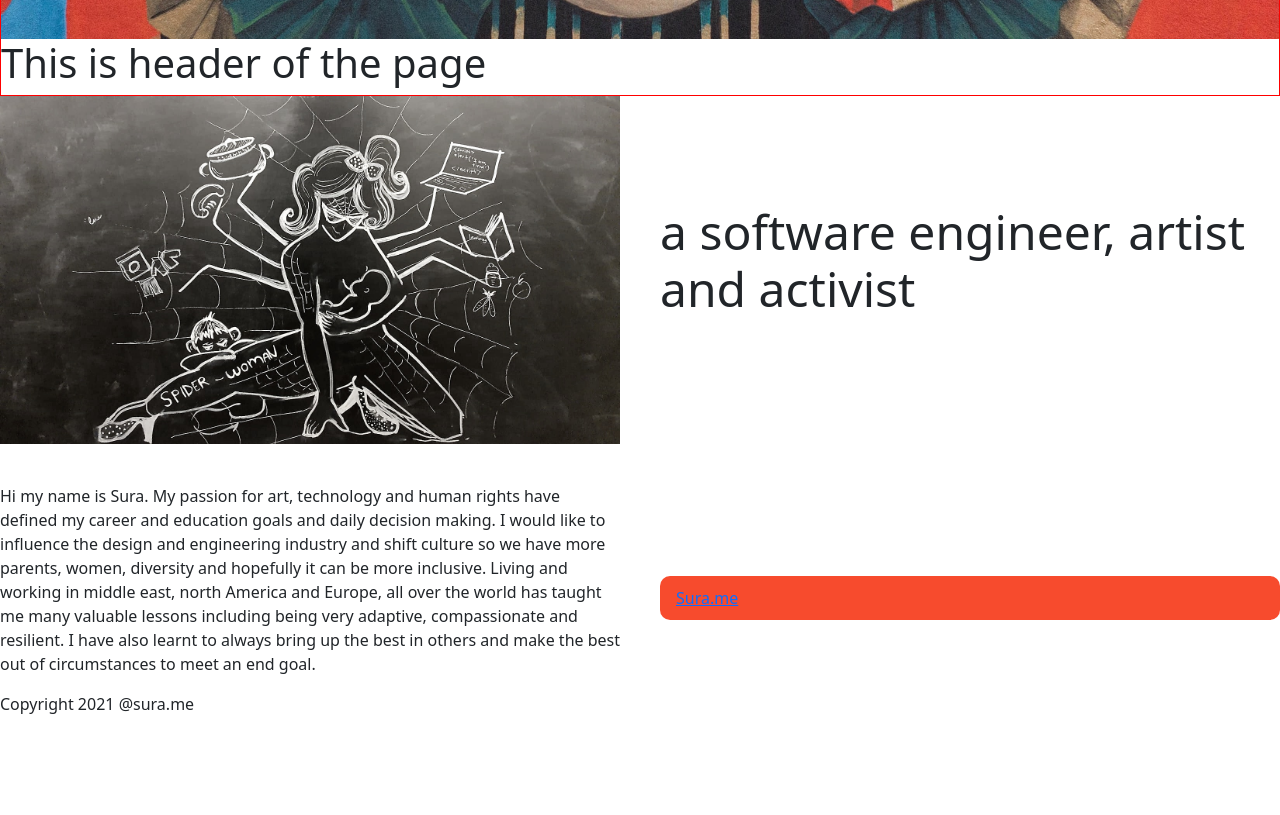
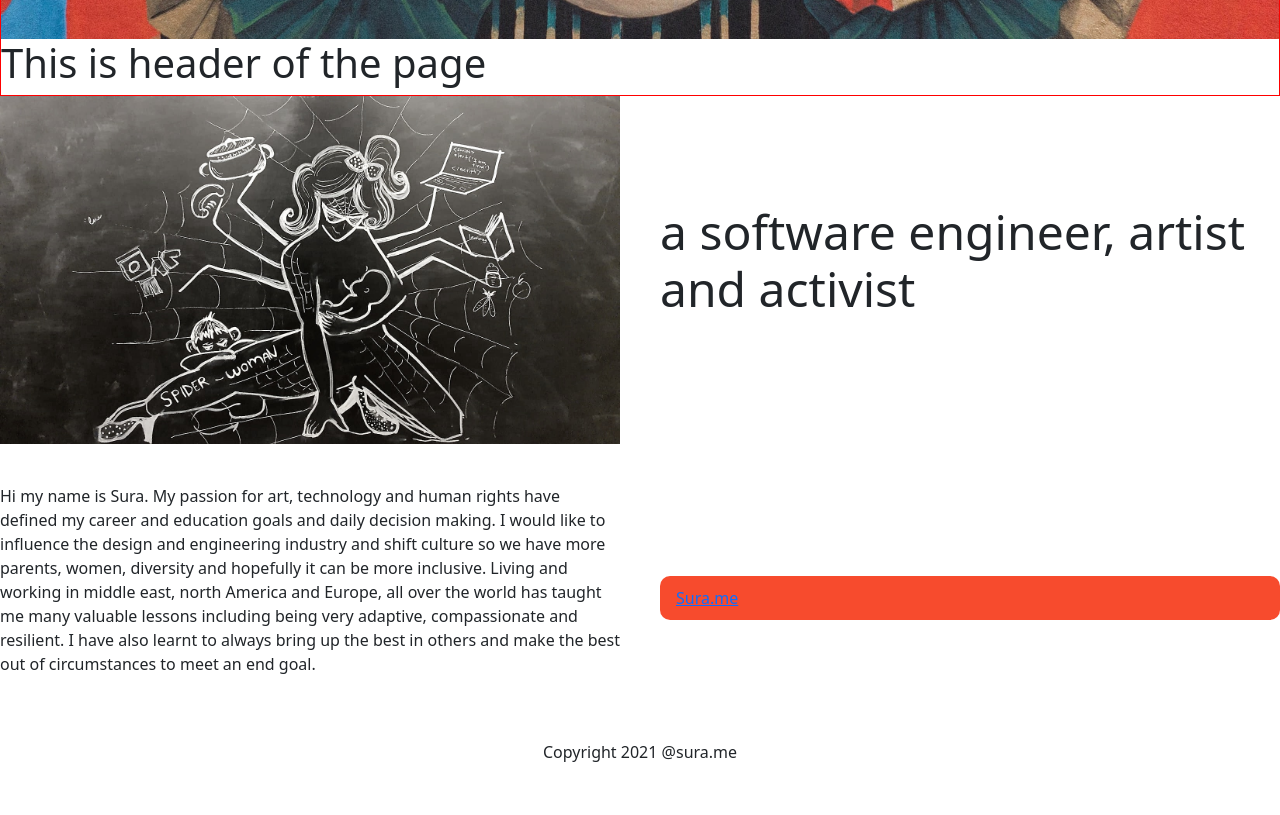
Before and after one commit to karnawis/my-gatsby-starter, a Gatsby site: page / in a window 1280 px wide. Shown: the part 870-1685 px from the top of the page. Before the commit the page ends 1586 px from the top, so only its background shows below. Built offline with nearby package versions, Linux system fonts and the light colour scheme; Gatsby itself is replaced by a stand-in of ours.

Commit message:
ticket-footer-adjusted-spacing

```diff
--- a/src/components/Footer.js
+++ b/src/components/Footer.js
@@ -2,9 +2,9 @@ import React from 'react'
 
     const Footer = (year) => {
         return (
-            <div>
-            <footer className="page-footer font-small blue">Copyright 2021 @sura.me</footer>
-            </div>
+            <footer>
+                <p className="text-center p-5 page-footer font-small blue">Copyright 2021 @sura.me</p>
+            </footer>
         )
     }
 
```
Also changed, not shown: README.md.
